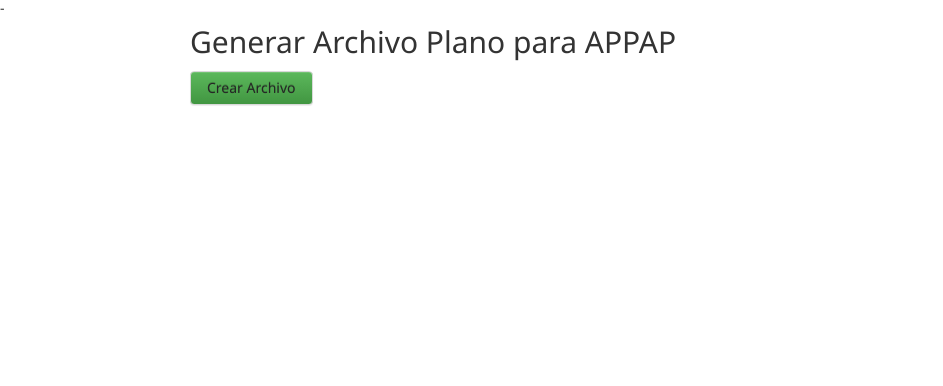
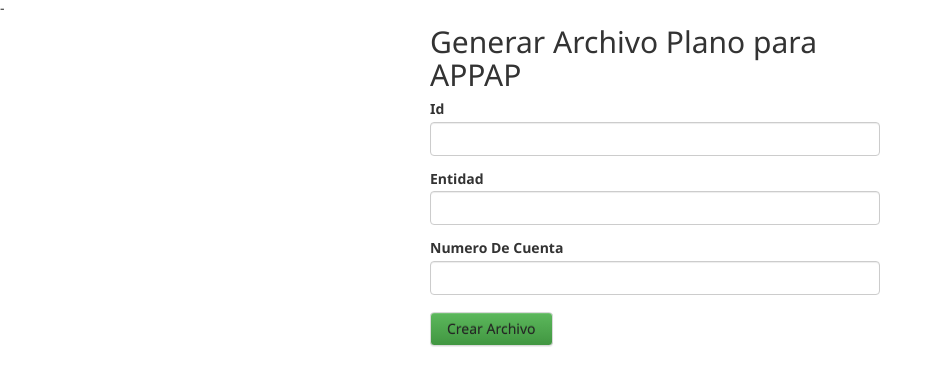
Before and after one commit to jadrdc/Integracion-Opensource, a Node project: template Tarea-1/views/frontpage.ejs in a window 1280 px wide. Shown: the top 386 px of the page, without its empty margins (0-943 px from the left). Run offline with Node 20 templates, Linux system fonts and the light colour scheme; the template is opened without the code that fills it, so the values that code supplies are empty; some libraries are stand-ins or nearby versions.

Commit message:
Segundo Commit de Tarea 1

```diff
--- a/Tarea-1/package.json
+++ b/Tarea-1/package.json
@@ -9,11 +9,14 @@
   "author": "",
   "license": "ISC",
   "dependencies": {
+    "async": "^2.1.4",
     "body-parser": "^1.15.2",
+    "dateformat": "^2.0.0",
     "ejs": "^2.5.5",
     "ejs-mate": "^2.3.0",
     "express": "^4.14.0",
     "fs": "0.0.1-security",
-    "mongoose": "^4.7.7"
+    "mongoose": "^4.7.7",
+    "pad": "^1.0.2"
   }
 }
--- /dev/null
+++ b/Tarea-1/unapec-appap.txt
@@ -0,0 +1,4 @@
+E1234         UNAPEC    1234567890     20170119
+E1234         UNAPEC    1234567890     20170119
+E1234         UNAPEC    1234567890     20170119
+E1234         UNAPEC    1234567890     20170119
--- a/Tarea-1/views/frontpage.ejs
+++ b/Tarea-1/views/frontpage.ejs
@@ -29,11 +29,37 @@
 
 
               <div class="container padding 2000px ">
+                <div class="row">
+
+                    <div class="col-lg-6 col-md-offset-3">
 
             <h2>Generar Archivo Plano para APPAP</h2>
             <form method="post">
+
+                <div class="form-group">
+                    <label>Id</label>
+                    <input type="text" name="id" class="form-control" required="true" />
+                </div>
+
+                                <div class="form-group">
+                                  <label>Entidad</label>
+                                    <input type="text" name="name" class="form-control" required="true" />
+                                </div>
+
+
+                                                                <div class="form-group">
+                                                                  <label>Numero De Cuenta</label>
+                                                                    <input type="text" name="account" class="form-control" required="true" />
+                                                                </div>
+
+
                 <input type="submit" class="btn btn-success" value="Crear Archivo"> </button>
             </form>
+
+                    </div>
+
+                            </div>
+
 
         </div>
 
```
Also changed, not shown: Tarea-1/routes/main.js (+39 -19 lines).
